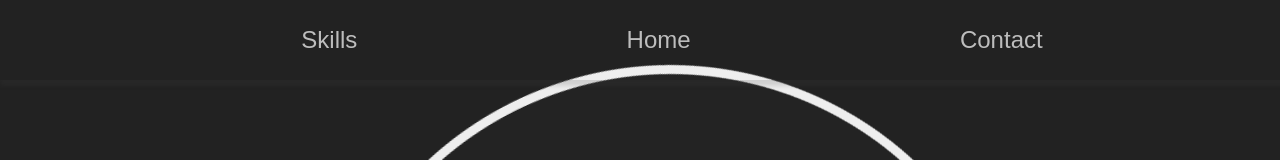
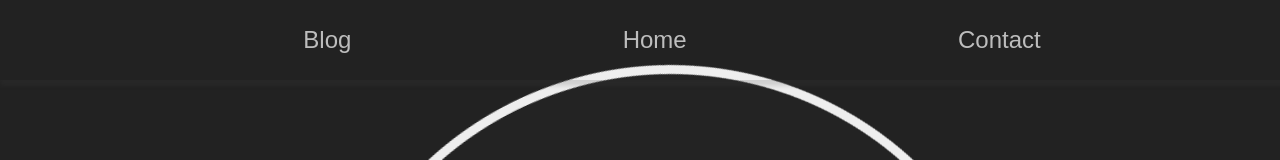
Before and after one commit to slimmsyd/NewPortoflio, a React (Create React App) app in the folder my-app/: page / in a window 1280 px wide. Shown: the top 160 px of the page. Built offline with nearby package versions, Linux system fonts and the light colour scheme.

Commit message:
added blog to header

```diff
--- a/my-app/src/components/Navbar.js
+++ b/my-app/src/components/Navbar.js
@@ -45,7 +45,7 @@ return (
 
     <nav className = "nav">
         <div>
-        <h1 onClick={scrollSkills} > Skills</h1>
+        <h1> <a href = "https://sydneysanders.hashnode.dev/" >Blog</a></h1>
         </div>
         <div>
         <h1 onClick={scrollHome}> Home</h1>
@@ -77,6 +77,10 @@ return (
         <ul className = "navLinks">
             <li><a href = "https://www.youtube.com/channel/UCC8yLhVL7lThf295DtD4rag">Youtube</a></li>
         </ul>
+        <ul className = "navLinks">
+            <li><a href = "ttps://sydneysanders.hashnode.dev/">Blog</a></li>
+        </ul>
+
 
     </div>
 
--- a/my-app/src/styles/Navbar.scss
+++ b/my-app/src/styles/Navbar.scss
@@ -13,6 +13,10 @@
         font-size: 24px;;
         font-weight: 500;
         cursor: pointer;
+    }
+    a {
+        text-decoration: none;
+        color: #fff
     }
     @media (max-width:599px) {
         display: none;
```
